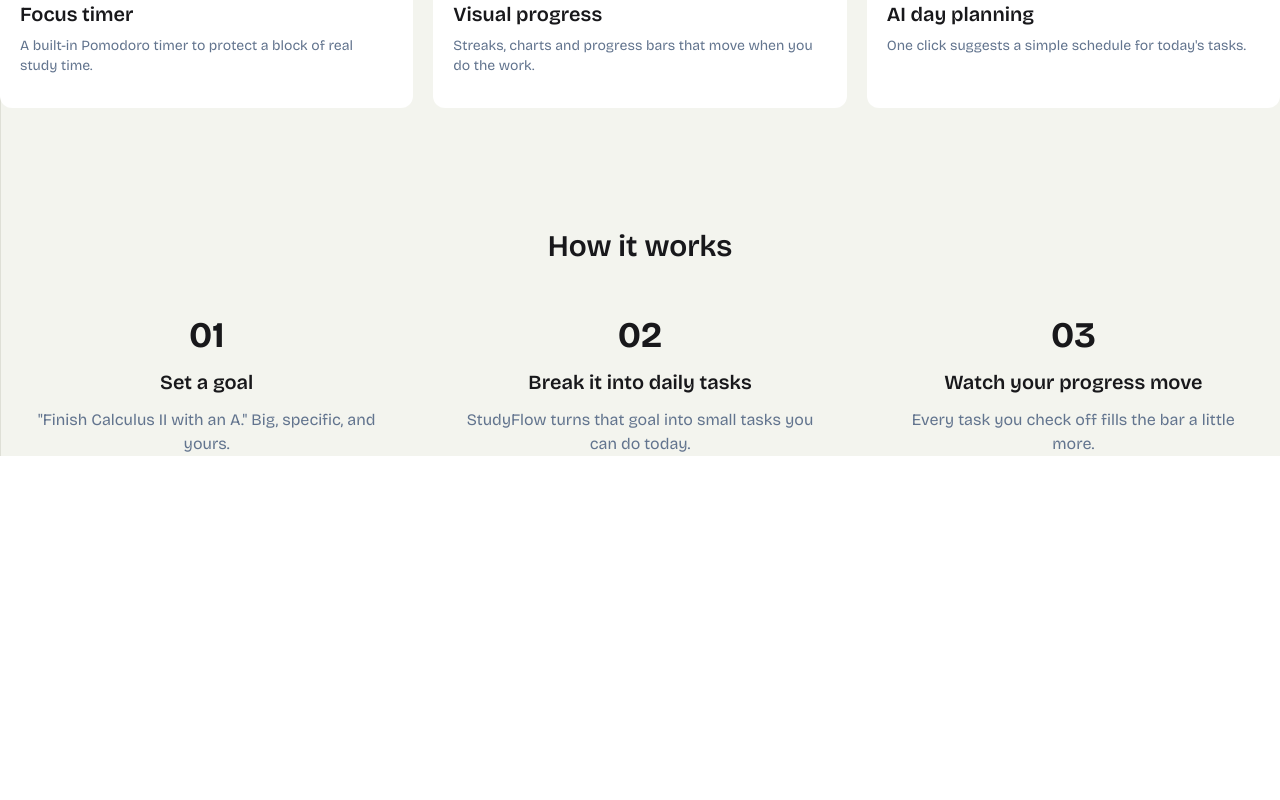
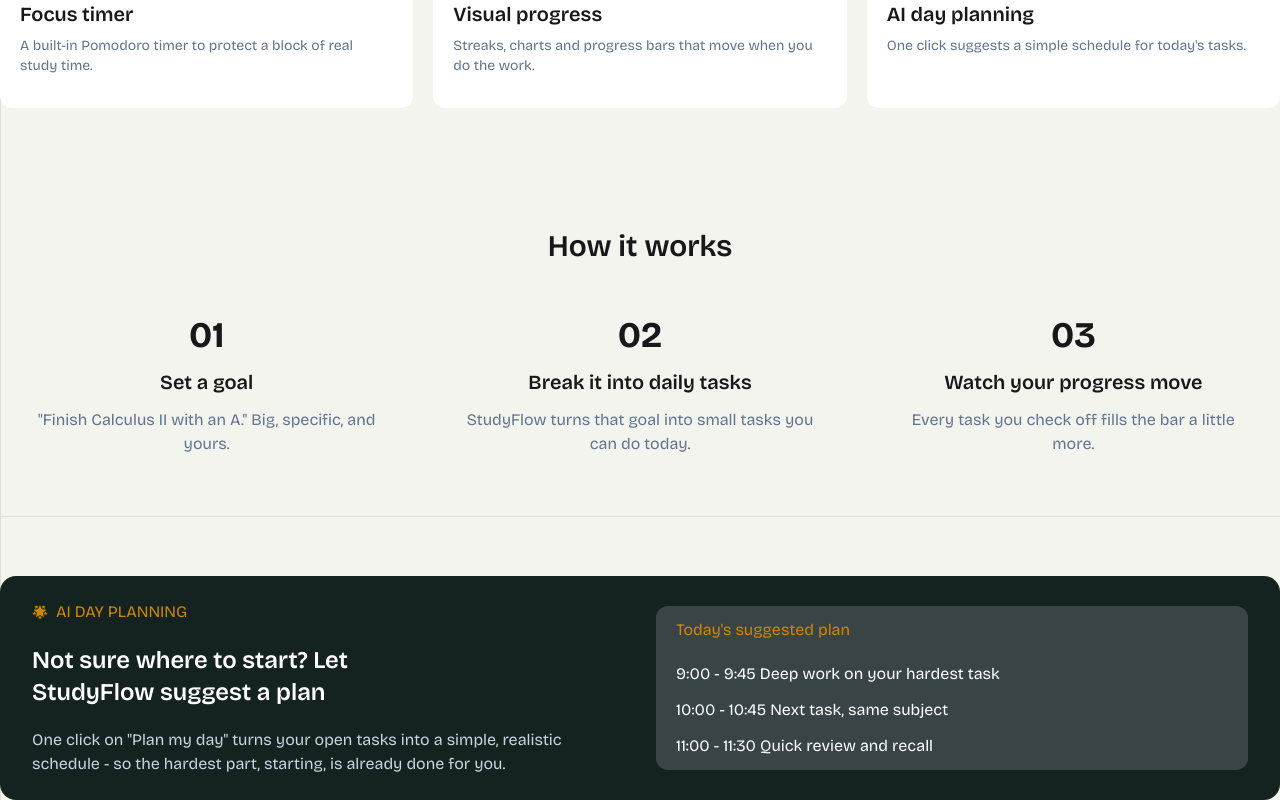
Before and after one commit to officialbondondatta/studyFlow, a React (Vite) app: page / in a window 1280 px wide. Shown: the part 1884-2684 px from the top of the page. Before the commit the page ends 2340 px from the top, so only its background shows below. Built offline with nearby package versions, Linux system fonts and the light colour scheme.

Commit message:
added aidayplanning section

```diff
--- a/src/App.jsx
+++ b/src/App.jsx
@@ -1,3 +1,4 @@
+import AiDayPlanning from "./components/AiDayPlanning";
 import Banner from "./components/Banner";
 import Features from "./components/Features";
 import Goals from "./components/Goals";
@@ -16,6 +17,7 @@
         <Goals></Goals>
         <Features></Features>
         <HowitWorks></HowitWorks>
+        <AiDayPlanning></AiDayPlanning>
       </div>
     </>
   )
--- /dev/null
+++ b/src/components/AiDayPlanning.jsx
@@ -0,0 +1,31 @@
+import { GiStarFormation } from "react-icons/gi";
+
+const AiDayPlanning = () => {
+    return (
+        <section className="container mx-auto mt-30 p-5 lg:p-0">
+            <div className="bg-[#142320] text-white px-8 py-6 rounded-2xl grid lg:grid-cols-2 md:grid-cols-2 grid-cols-1 items-center justify-center gap-8">
+                <div className="space-y-5">
+                    <h2 className="flex items-center gap-2 text-yellow-600"><GiStarFormation />AI DAY PLANNING</h2>
+                    <h1 className="max-w-90 text-2xl font-semibold">Not sure where to start? Let StudyFlow suggest a plan</h1>
+                    <p className="text-slate-300">One click on "Plan my day" turns your open tasks into a simple, realistic schedule - so the hardest part, starting, is already done for you.</p>
+                </div>
+                <div className="bg-mist-700 px-5 py-3 rounded-xl">
+                    <h2 className="text-yellow-600">Today's suggested plan</h2>
+                    <div className="flex flex-col space-y-3 mt-5">
+                        <span>
+                            9:00 - 9:45 Deep work on your hardest task
+                        </span>
+                        <span>
+                            10:00 - 10:45 Next task, same subject
+                        </span>
+                        <span>
+                            11:00 - 11:30 Quick review and recall
+                        </span>
+                    </div>
+                </div>
+            </div>
+        </section>
+    );
+};
+
+export default AiDayPlanning;
```
